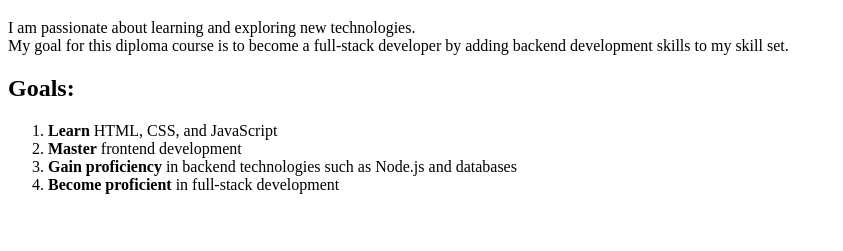
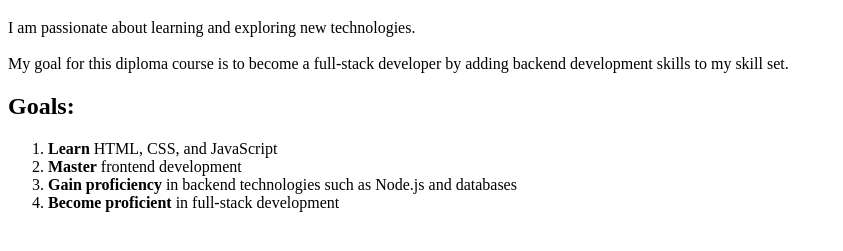
Before and after one commit to Emm-aan1/DevCareerAssign1, a plain HTML site: page index.html in a window 1280 px wide. Shown: the part 61-312 px from the top of the page, without its empty margins (0-843 px from the left). Drawn offline with Linux system fonts and the light colour scheme.

Commit message:
added extra <br> tag in <p> tag

```diff
--- a/index.html
+++ b/index.html
@@ -9,7 +9,7 @@
 
 <body>
   <h1>Ifeanyi Chidoka</h1>
-  <p>I am passionate about learning and exploring new technologies.<br>
+  <p>I am passionate about learning and exploring new technologies.<br> <br>
     My goal for this diploma course is to become a full-stack developer by adding backend development skills to my skill
     set.</p>
 
```
